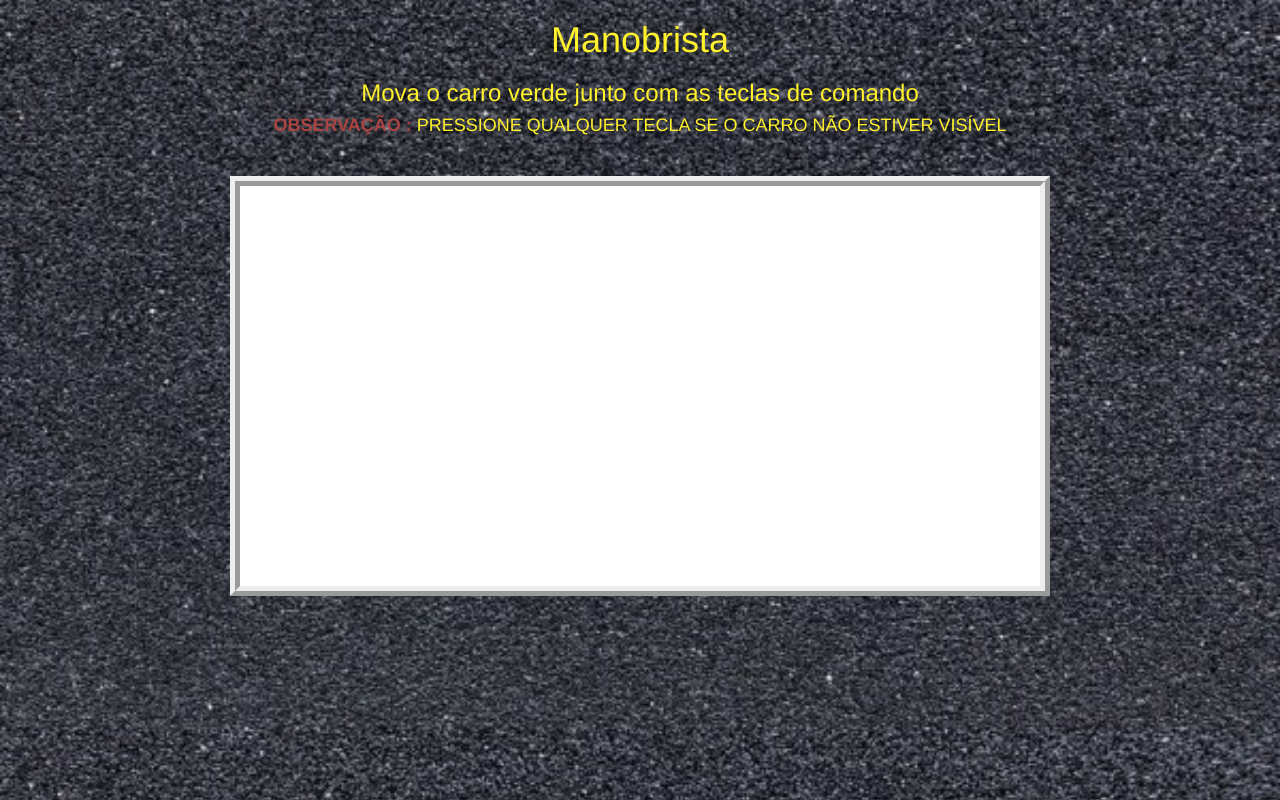
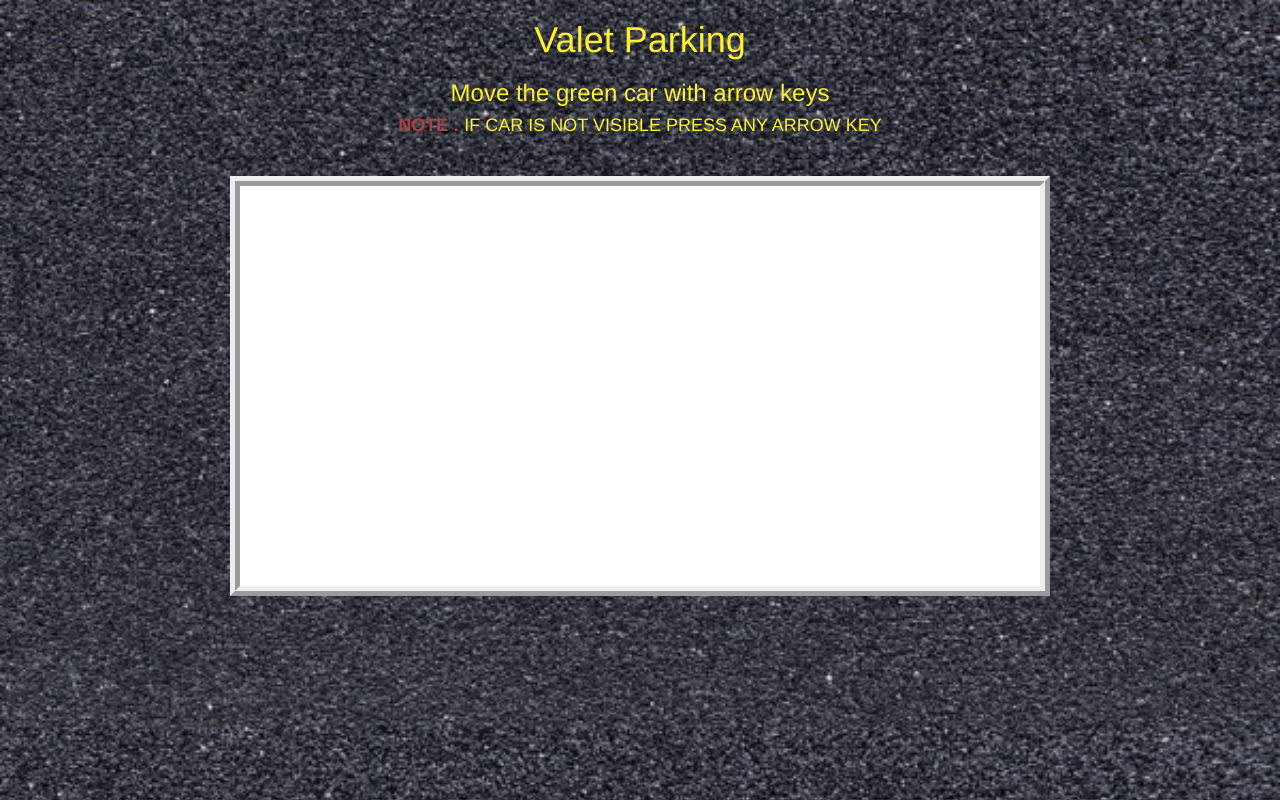
Before and after one commit to LuizByjus/C85B, a plain HTML site: page index.html in a window 1280 px wide. Drawn offline with nearby package versions, Linux system fonts and the light colour scheme.

Commit message:
Update index.html

```diff
--- a/index.html
+++ b/index.html
@@ -25,18 +25,20 @@ h1,h3,h4
 <script src="https://ajax.googleapis.com/ajax/libs/jquery/3.4.1/jquery.min.js"></script>
 
 <script src="https://maxcdn.bootstrapcdn.com/bootstrap/3.4.0/js/bootstrap.min.js"></script>
-	<title>Manobrista</title>
+	<title>Valet Parking </title>
 </head>
 <body onload="add();">
 
 <center>
-<h1>Manobrista</h1>
-<h3>Mova o carro verde junto com as teclas de comando</h3>
+<h1>Valet Parking</h1>
+<h3>Move the green car with arrow keys</h3>
 <h4>
-	<b class="text-danger">OBSERVAÇÃO : </b> PRESSIONE QUALQUER TECLA SE O CARRO NÃO ESTIVER VISÍVEL
+	<b class="text-danger">NOTE : </b> IF CAR IS NOT VISIBLE PRESS ANY ARROW KEY
 </h4>
+
 	<canvas id="myCanvas" width="800" height="400">
 	</canvas>
+
 
 </center>
 <script src="main.js">
```
